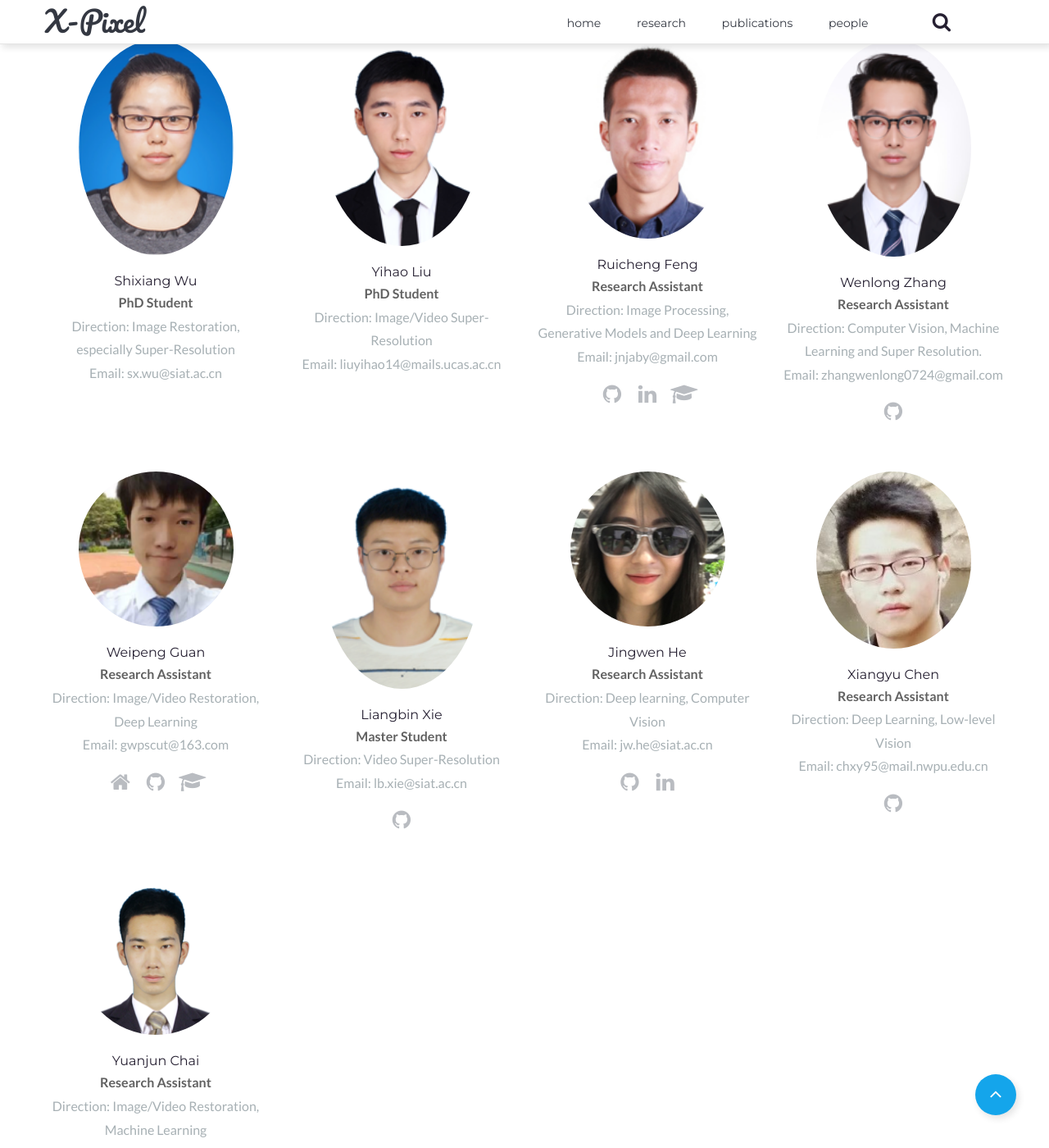
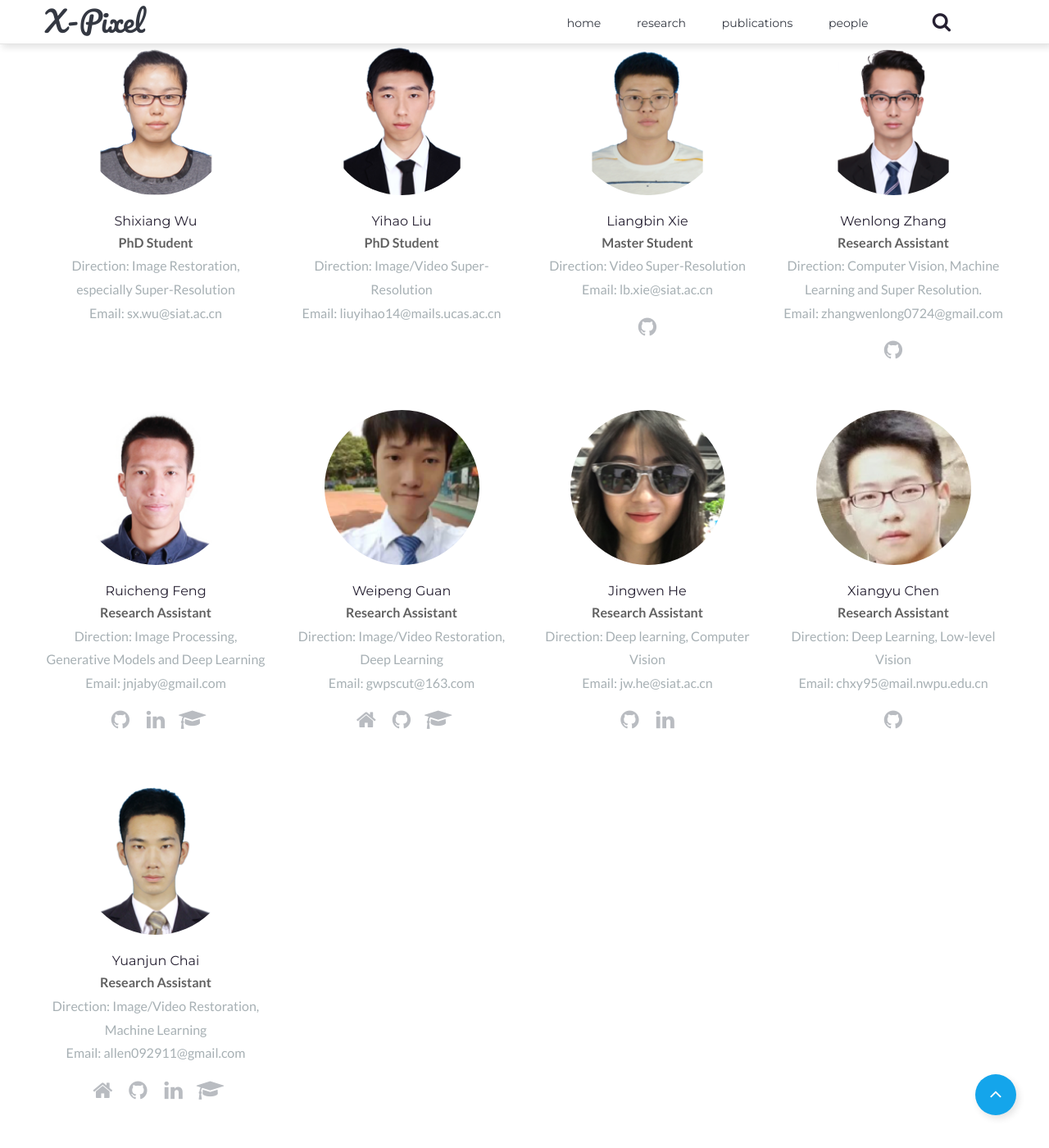
Before and after one commit to SuperLowLevel/SuperLowLevel.github.io, a Jekyll site: the page built from people.html, in a window 1280 px wide and 1400 px high, scrolled down 1310 px. Shown: the whole window at 82% size. Built offline with Jekyll 4.4.1, drawn with Linux system fonts in a browser that asks for light colours; some of the changed text lies outside the part shown.

Commit message:
update at 08/29 yjchai

```diff
--- a/_layouts/people.html
+++ b/_layouts/people.html
@@ -222,6 +222,49 @@
   <!--Start section 4 Columns with text-->
   <section class="text-center well well-sm">
     <div class="container">
+      <h5 class="font-weight-bold text-lg-left">X-Pixel at CUHK(SZ)</h5>
+      <hr>
+      <div class="row row-50">
+          {% for post in site.posts %}
+          {% if post.people_type == 'X-Pixel at CUHK(SZ)' %}
+          <div class="col-sm-6 col-lg-3">
+            <div class="thumbnail thumbnail-3"><img class="rounded-circle" style="width: 70%" src="{{ "images/people/" | append: post.profileName }}" alt="">
+              <div class="caption margin-1">
+                <h6><a href="{{ post.url }}">{{ post.name }}</a></h6>
+                <!-- <p class="small text-light-clr">Now at {{ post.institutionShort }}</p> -->
+                <p><b>{{ post.showtitle }}</b><br>{{ post.institutionShort }}</p>
+                <p class="text-light-clr" style="margin-top: 0px">
+                  Direction: {{ post.direction }}
+                  <br>
+                  Email: {{ post.email }}
+                </p>
+                <ul class="list-inline list-inline-3" style="margin-top: 10px">
+                  {% if post.homepage != 'None' %}
+                    <li><a class="fa-home" href="{{ post.homepage }}"></a></li>
+                  {% endif %}
+                  {% if post.github != 'None' %}
+                    <li><a class="fa-github" href="{{ post.github }}"></a></li>
+                  {% endif %}
+                  {% if post.linkedin != 'None' %}
+                    <li><a class="fa-linkedin" href="{{ post.linkedin }}"></a></li>
+                  {% endif %}
+                  {% if post.google != 'None' %}
+                    <li><a class="fa-graduation-cap" href="{{ post.google }}"></a></li>
+                  {% endif %}
+                  </ul>
+              </div>
+            </div>
+          </div>
+          {% endif %}
+          {% endfor %}
+      </div>
+    </div>
+  </section>
+  <!--End section-->
+
+  <!--Start section 4 Columns with text-->
+  <section class="text-center well well-sm">
+    <div class="container">
       <h5 class="font-weight-bold text-lg-left">X-Pixel at SenseTime</h5>
       <hr>
       <div class="row row-50">
--- a/_layouts/publication.html
+++ b/_layouts/publication.html
@@ -73,7 +73,7 @@
                                                 {% if post.supplemental == 'None' %}
                                                 {% else %}
                                                 <a class="post-tag round-xl small text-primary"
-                                                    href="{{ post.supplemental }}">Supplemental</a>
+                                                    href="{{ post.supplemental }}">Supplementary</a>
                                                 {% endif %}
                                             </div>
                                         </div>
```
Also changed, not shown: _posts/paper/2019-10-29-RankSRGAN-Generative-Adversarial-Networks-with-Ranker-for-Image-Super-Resolution.md (renamed from _posts/paper/2019-06-25-RankSRGAN-Generative-Adversarial-Networks-with-Ranker-for-Image-Super-Resolution.md, +1 -1 lines), _posts/people/2010-03-23-xiangyuchen.md (+1 -1 lines), index.html (+17 -9 lines), _posts/people/2010-03-25-weipengguan.md (renamed from _posts/people/2010-03-26-weipengguan.md), _posts/people/2010-03-26-ruichengfeng.md (renamed from _posts/people/2010-03-28-ruichengfeng.md), _posts/people/2010-03-28-liangbinxie.md (renamed from _posts/people/2010-03-25-liangbinxie.md), images/NTUlogo.png (added), images/people/chenxiangyu.jpg (deleted), images/people/chenxiangyu.png (added), images/people/fengruicheng.png, images/people/jinjingu.png, images/people/liuyihao.png, images/people/wushixiang.png, images/people/xieliangbin.png, 1 more files.
